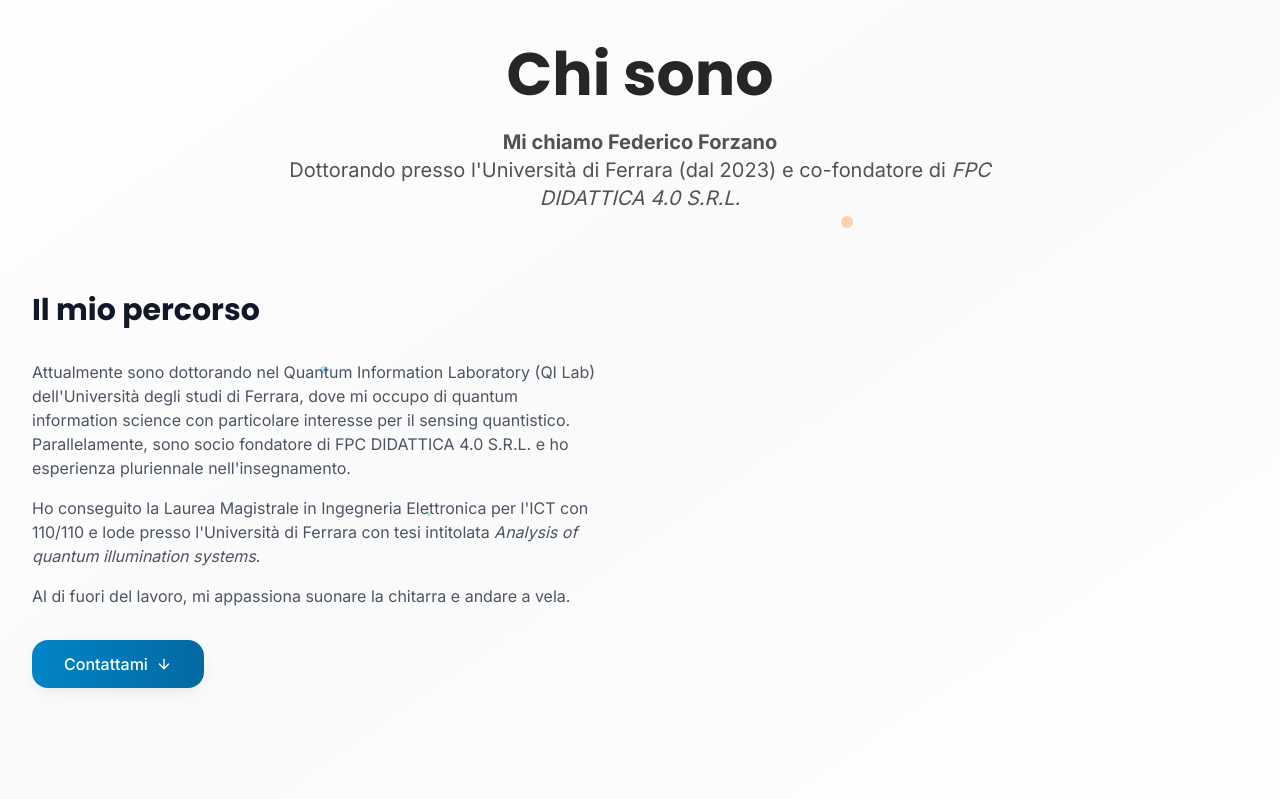
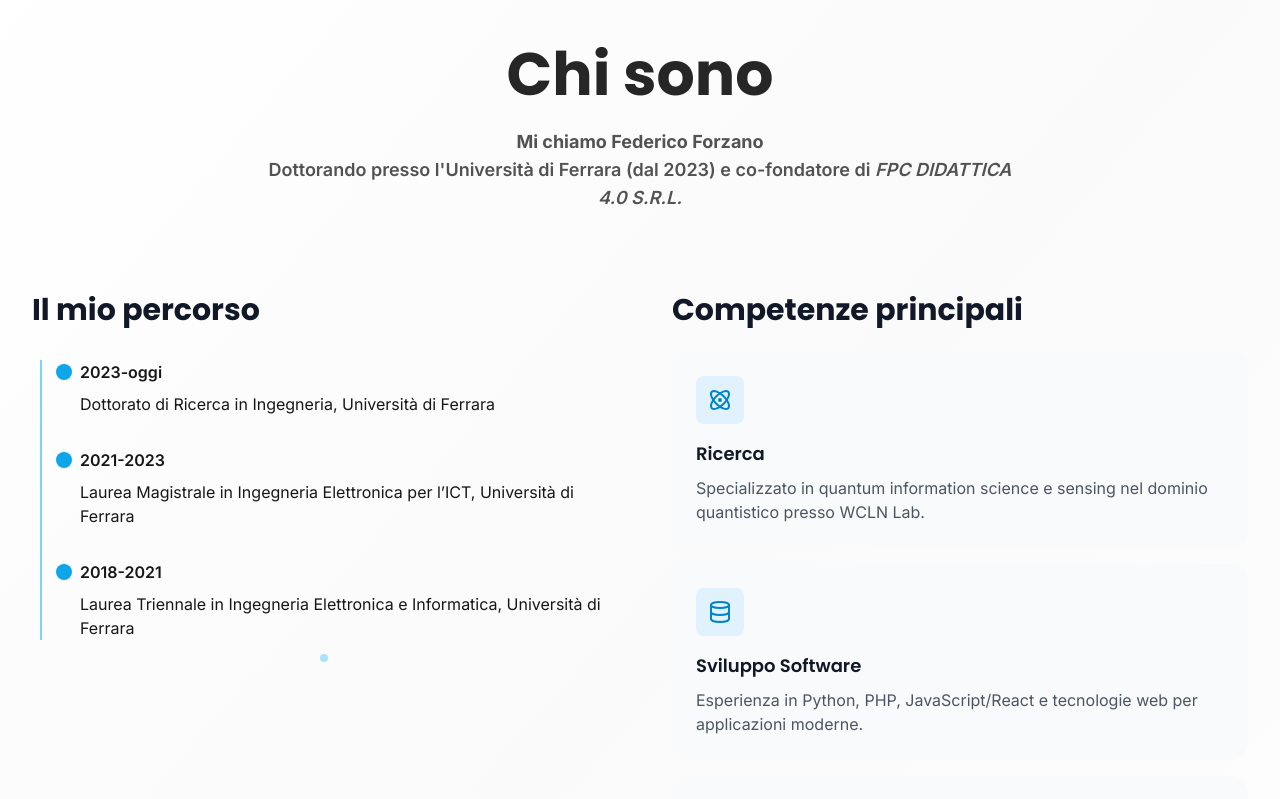
Before and after one commit to FForzano/FForzano.github.io, a React (Vite) app: page / in a window 1280 px wide. Shown: the part 980-1779 px from the top of the page. Built offline with nearby package versions, Linux system fonts and the light colour scheme.

Commit message:
feat: enhance About component with features and timeline translations

```diff
--- a/src/components/About.jsx
+++ b/src/components/About.jsx
@@ -6,32 +6,33 @@ import { useTranslation } from '../hooks/useTranslation'
 import { useNoFlickerAnimation } from '../hooks/useOptimizedAnimation'
 
 const About = () => {
-  const { t } = useTranslation()
+  const { t, lang } = useTranslation()
 
   // Hook per prevenire il flickering
   const { ref: sectionRef, isVisible } = useNoFlickerAnimation()
 
+  // Features from translations
   const features = [
-    // {
-    //   icon: Atom,
-    //   title: t('about.features.quantum.title'),
-    //   description: t('about.features.quantum.description')
-    // },
-    // {
-    //   icon: Database,
-    //   title: t('about.features.development.title'),
-    //   description: t('about.features.development.description')
-    // },
-    // {
-    //   icon: Palette,
-    //   title: t('about.features.teaching.title'),
-    //   description: t('about.features.teaching.description')
-    // },
-    // {
-    //   icon: Globe,
-    //   title: t('about.features.entrepreneurship.title'),
-    //   description: t('about.features.entrepreneurship.description')
-    // }
+    {
+      icon: Atom,
+      title: t('about.features.quantum.title'),
+      description: t('about.features.quantum.description')
+    },
+    {
+      icon: Database,
+      title: t('about.features.development.title'),
+      description: t('about.features.development.description')
+    },
+    {
+      icon: Palette,
+      title: t('about.features.teaching.title'),
+      description: t('about.features.teaching.description')
+    },
+    {
+      icon: Globe,
+      title: t('about.features.entrepreneurship.title'),
+      description: t('about.features.entrepreneurship.description')
+    }
   ]
 
   const education = t('about.education')
@@ -54,48 +55,60 @@ const About = () => {
           transition={{ duration: 0.8 }}
           className="text-center mb-12 sm:mb-16 lg:mb-20"
         >
-          <h2 className="section-title">
-            {t('about.title')}
-          </h2>
+          <h2 className="section-title">{t('about.title')}</h2>
           <div className="section-subtitle">
+            <div style={{ fontSize: '1.125rem', fontWeight: 600, marginBottom: '0.5rem' }}>
               <ReactMarkdown>{t('about.subtitle')}</ReactMarkdown>
+            </div>
           </div>
         </motion.div>
 
-        <div className="grid grid-cols-1 lg:grid-cols-2 gap-8 lg:gap-12 xl:gap-16 items-center">
-          {/* Left Content */}
+        <div className="grid grid-cols-1 lg:grid-cols-2 gap-8 lg:gap-12 xl:gap-16 items-start">
+          {/* Timeline */}
           <motion.div
             initial={{ opacity: 0, x: -20 }}
             animate={isVisible ? { opacity: 1, x: 0 } : { opacity: 0, x: -20 }}
             transition={{ duration: 0.6, delay: 0.2 }}
             className="space-y-6 lg:space-y-8"
           >
-            <h3 className="text-xl sm:text-2xl lg:text-3xl font-bold text-gray-900 dark:text-gray-100 mb-4 sm:mb-6">
-              {t('about.journeyTitle')}
-            </h3>
-            <div className="space-y-3 sm:space-y-4 text-sm sm:text-base text-gray-600 dark:text-gray-400 leading-relaxed">
-              {t('about.journeyText').map((paragraph, index) => (
-                <ReactMarkdown key={index}>{paragraph}</ReactMarkdown>
-              ))}
+            <h3 className="text-xl sm:text-2xl lg:text-3xl font-bold text-gray-900 dark:text-gray-100 mb-4 sm:mb-6">{t('about.journeyTitle')}</h3>
+            <div className="relative pl-6">
+              {/* Linea verticale */}
+              <div className="absolute left-2 top-0 h-full w-0.5 bg-primary-300 dark:bg-primary-700"></div>
+              {/* Minimal timeline items */}
+              {/* Use translation keys for minimal timeline */}
+              <div className="mb-8">
+                <div className="flex items-center mb-2">
+                  <div className="w-4 h-4 rounded-full bg-primary-500 dark:bg-primary-400 mr-2"></div>
+                  <span className="font-semibold">{t('about.timeline.0.years')}</span>
                 </div>
-
-            <div className="mt-6 sm:mt-8">
-              <a
-                href="#contact"
-                className="btn-primary inline-flex items-center gap-2"
-              >
-                {t('about.cta')}
-                <ArrowDown size={16} />
-              </a>
+                <div className="ml-6">{t('about.timeline.0.title')}</div>
+              </div>
+              <div className="mb-8">
+                <div className="flex items-center mb-2">
+                  <div className="w-4 h-4 rounded-full bg-primary-500 dark:bg-primary-400 mr-2"></div>
+                  <span className="font-semibold">{t('about.timeline.1.years')}</span>
+                </div>
+                <div className="ml-6">{t('about.timeline.1.title')}</div>
+              </div>
+              <div>
+                <div className="flex items-center mb-2">
+                  <div className="w-4 h-4 rounded-full bg-primary-500 dark:bg-primary-400 mr-2"></div>
+                  <span className="font-semibold">{t('about.timeline.2.years')}</span>
+                </div>
+                <div className="ml-6">{t('about.timeline.2.title')}</div>
+              </div>
             </div>
           </motion.div>
 
-          {/* Right Content - Features Grid */}
+          {/* Features section with translation */}
+          <div>
+            <h3 className="text-xl sm:text-2xl lg:text-3xl font-bold text-gray-900 dark:text-gray-100 mb-4 sm:mb-6">{t('about.featuresTitle') || (lang === 'it' ? 'Competenze principali' : 'Main skills')}</h3>
             <motion.div
               initial={{ opacity: 0, x: 20 }}
               animate={isVisible ? { opacity: 1, x: 0 } : { opacity: 0, x: 20 }}
               transition={{ duration: 0.6, delay: 0.4 }}
-            className="grid grid-cols-1 sm:grid-cols-2 gap-4 sm:gap-6 lg:gap-8"
+              className="grid grid-cols-1 gap-4"
             >
               {features.map((feature, index) => (
                 <motion.div
@@ -118,6 +131,16 @@ const About = () => {
                 </motion.div>
               ))}
             </motion.div>
+            <div className="mt-8">
+              <a
+                href="#contact"
+                className="btn-primary inline-flex items-center gap-2"
+              >
+                {t('about.cta')}
+                <ArrowDown size={16} />
+              </a>
+            </div>
+          </div>
         </div>
       </div>
     </section>
--- a/src/translations/index.js
+++ b/src/translations/index.js
@@ -22,6 +22,21 @@ export const translations = {
 
     // About Section
     about: {
+      featuresTitle: 'Competenze principali',
+      timeline: [
+        {
+          years: '2023-oggi',
+          title: 'Dottorato di Ricerca in Ingegneria, Università di Ferrara'
+        },
+        {
+          years: '2021-2023',
+          title: 'Laurea Magistrale in Ingegneria Elettronica per l’ICT, Università di Ferrara'
+        },
+        {
+          years: '2018-2021',
+          title: 'Laurea Triennale in Ingegneria Elettronica e Informatica, Università di Ferrara'
+        }
+      ],
       title: 'Chi sono',
       subtitle: '**Mi chiamo Federico Forzano**\n\nDottorando presso l\'Università di Ferrara (dal 2023) e co-fondatore di *FPC DIDATTICA 4.0 S.R.L.*',
       journeyTitle: 'Il mio percorso',
```
Lines whose indentation alone changed are shown as unchanged.
